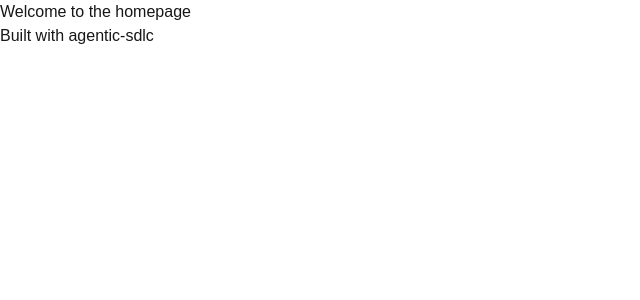
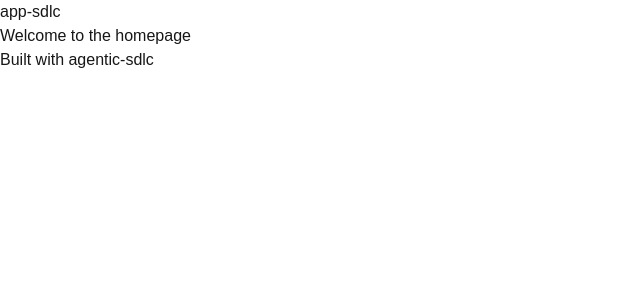
Before and after one commit to JohnRuffin/app-sdlc, a Next.js app: page / in a window 1280 px wide. Shown: the top 300 px of the page, without its empty margins (0-640 px from the left). Built offline with nearby package versions, Linux system fonts and the light colour scheme.

Commit message:
feat(issue-12): implementation updates (#13)

```diff
--- a/app/page.tsx
+++ b/app/page.tsx
@@ -1,6 +1,11 @@
+import Link from 'next/link';
+
 export default function HomePage() {
   return (
     <main>
+      <nav>
+        <Link href="/">app-sdlc</Link>
+      </nav>
       <h1>Welcome to the homepage</h1>
       <footer>
         Built with agentic-sdlc
```
